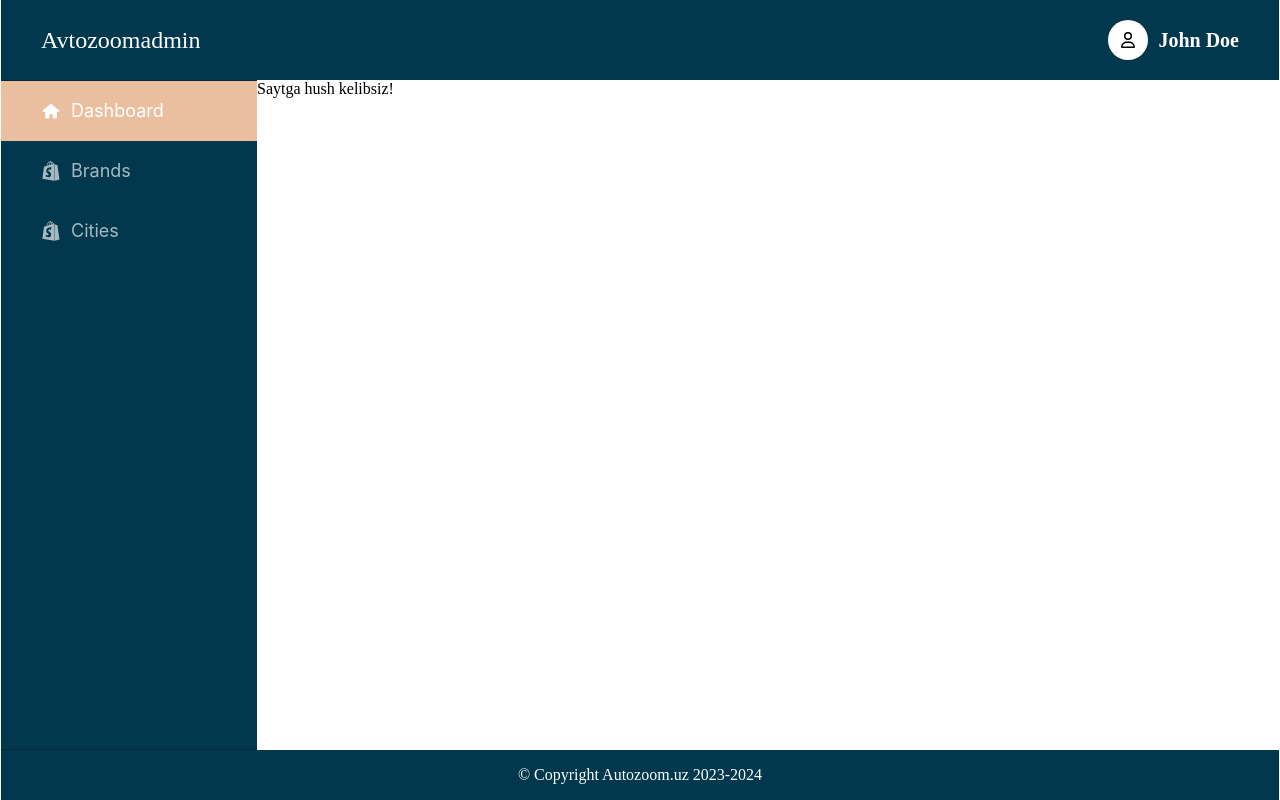
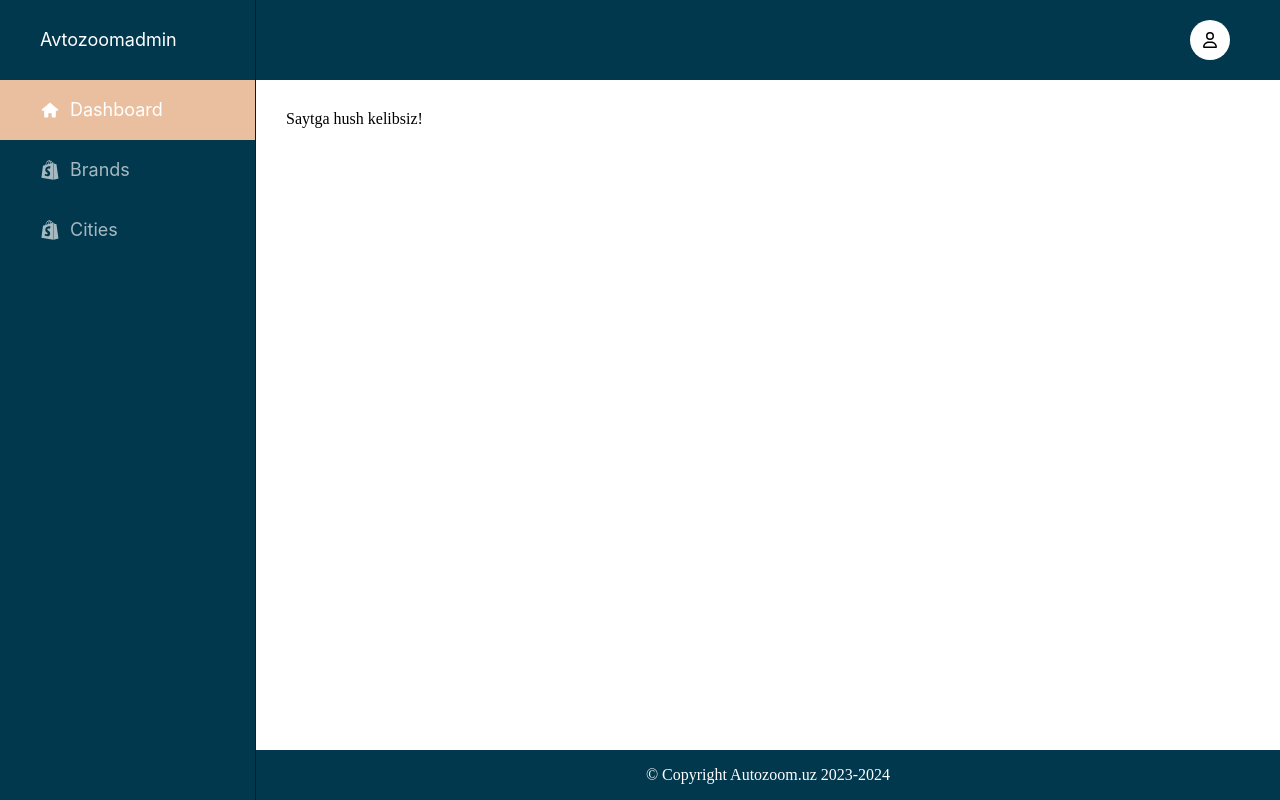
Before and after one commit to SunnatbekWeb/autozoom-admin, a React (Vite) app: page / in a window 1280 px wide. Built offline with nearby package versions, Linux system fonts and the light colour scheme.

Commit message:
changed style in table

```diff
--- a/src/components/Header/Header.css
+++ b/src/components/Header/Header.css
@@ -15,6 +15,7 @@ header {
         display: flex;
         align-items: center;
         column-gap: 10px;
+        cursor: pointer;
 
         & .user_icon {
             background: #FFFFFF;
--- a/src/components/Header/Header.jsx
+++ b/src/components/Header/Header.jsx
@@ -6,12 +6,12 @@ import "./Header.css";
 const Header = () => {
   return (
     <header>
-        <a href="/">Avtozoomadmin</a>
+      <div></div>
       <div className="user">
         <div className="user_icon">
           <FaRegUser />
         </div>
-        <span>John Doe</span>
+        <span>{localStorage.getItem("userName")}</span>
       </div>
     </header>
   );
--- a/src/components/Sidebar/Sidebar.jsx
+++ b/src/components/Sidebar/Sidebar.jsx
@@ -6,18 +6,23 @@ import { Menu } from "antd";
 
 import "./Sidebar.css";
 import { FaShopify } from "react-icons/fa6";
+import MenuItem from "antd/es/menu/MenuItem";
 
 const Sidebar = () => {
   const location = useLocation();
+
   return (
     <>
       <Menu
-        style={{ width: 256 }}
+        style={{ width: 256, borderRight: "1px solid #001f2c" }}
         defaultOpenKeys={["sub1"]}
         mode="inline"
         theme="dark"
         selectedKeys={[location.pathname]}
       >
+        <MenuItem style={{ height: "80px" }}>
+          <NavLink to="/">Avtozoomadmin</NavLink>
+        </MenuItem>
         <Menu.Item key="/" icon={<TiHome style={{ fontSize: "20px" }} />}>
           <NavLink to="/" rel="noopener noreferrer">
             Dashboard
--- a/src/index.css
+++ b/src/index.css
@@ -17,11 +17,23 @@ body {
   display: block;
   margin: 0 auto;
   height: 100vh;
-  padding: 0 1px;
+}
+
+main {
+  height: 100%;
+  padding: 30px;
 }
 
 .main-container {
   display: flex;
+}
+
+.second-container {
+  width: 100%;
+  height: 100vh;
+  display: flex;
+  flex-direction: column;
+  justify-content: space-between;
 }
 
 .active {
@@ -35,11 +47,9 @@ body {
 
 aside {
   min-height: fit-content;
-  border-bottom: 1px solid #012939;
-  border-top: 1px solid #012939;
 
   & ul {
-    height: calc(100vh - 80px - 52px);
+    height: 100vh;
   }
 
   .ant-menu-inline {
@@ -64,3 +74,15 @@ aside {
     width: 100% !important;
   }
 }
+
+.ant-table-thead th.thead-bg {
+  background-color: #01384d !important;
+  color: #FFFFFF !important;
+  border: none !important;
+}
+
+.ant-table-cell {
+  border-bottom: 1px solid #f0f0f0 !important;
+  border-right: 1px solid #f0f0f0;
+  border-left: 1px solid #f0f0f0;
+}
--- a/src/pages/Auth/Login.jsx
+++ b/src/pages/Auth/Login.jsx
@@ -1,3 +1,4 @@
+// @ts-nocheck
 import React, { useState } from "react";
 import styles from "./Login.module.css";
 import { useNavigate } from "react-router-dom";
@@ -28,8 +29,9 @@ function Login() {
       const responseData = await response.json();
       localStorage.setItem(
         "access_token",
-        responseData.data?.tokens?.accessToken?.token
+        responseData?.data?.tokens?.accessToken?.token
       );
+      localStorage.setItem("userName", responseData?.data?.user?.firstName)
       toast.success("Kirish muvafaqiyatli");
       navigate("/");
     } catch (error) {
--- a/src/pages/Cities/Cities.jsx
+++ b/src/pages/Cities/Cities.jsx
@@ -1,3 +1,4 @@
+// @ts-nocheck
 import { message, Table, Button, Modal, Form, Input } from "antd";
 import axios from "axios";
 import React, { useEffect, useState } from "react";
@@ -9,38 +10,6 @@ const Cities = () => {
   const [visible, setVisible] = useState(false);
   const [form] = Form.useForm();
   const [selectedCity, setSelectedCity] = useState(null);
-
-  const columns = [
-    {
-      title: "Name",
-      dataIndex: "name",
-      key: "name",
-    },
-    {
-      title: "Text",
-      dataIndex: "text",
-      key: "text",
-    },
-    {
-      title: "Images",
-      dataIndex: "images",
-      key: "images",
-    },
-    {
-      title: "Actions",
-      dataIndex: "actions",
-      render: (text, record) => (
-        <div className="buttons">
-          <Button type="primary" onClick={() => handleEdit(record)}>
-            Edit
-          </Button>
-          <Button type="dashed" onClick={() => handleDelete(record)}>
-            Delete
-          </Button>
-        </div>
-      ),
-    },
-  ];
 
   const getData = () => {
     setLoading(true);
@@ -131,16 +100,67 @@ const Cities = () => {
     form.resetFields();
   };
 
+  const columns = [
+    {
+      title: "ID",
+      dataIndex: "key",
+      className: "thead-bg",
+    },
+    {
+      title: "Name",
+      dataIndex: "name",
+      key: "name",
+      className: "thead-bg",
+    },
+    {
+      title: "Text",
+      dataIndex: "text",
+      key: "text",
+      className: "thead-bg",
+    },
+    {
+      title: "Images",
+      dataIndex: "images",
+      key: "images",
+      className: "thead-bg",
+    },
+    {
+      title: (
+        <div
+          style={{
+            display: "flex",
+            alignItems: "center",
+            justifyContent: "space-between",
+          }}
+        >
+          <span>Actions</span>
+          <Button
+            type="primary"
+            className={style["add-btn"]}
+            onClick={handleAdd}
+            style={{ margin: 0 }}
+          >
+            Add City
+          </Button>
+        </div>
+      ),
+      dataIndex: "actions",
+      render: (text, record) => (
+        <div className="buttons">
+          <Button type="primary" onClick={() => handleEdit(record)}>
+            Edit
+          </Button>
+          <Button type="dashed" onClick={() => handleDelete(record)}>
+            Delete
+          </Button>
+        </div>
+      ),
+      className: "thead-bg",
+    },
+  ];
+
   return (
     <div className={style["add-container"]}>
-      <Button
-        type="primary"
-        className={style["add-btn"]}
-        onClick={handleAdd}
-        style={{ marginBottom: 16 }}
-      >
-        Add City
-      </Button>
       <div style={{ overflowX: "auto" }}>
         <Table
           columns={columns}
--- a/src/pages/Cities/Cities.module.css
+++ b/src/pages/Cities/Cities.module.css
@@ -14,3 +14,9 @@
   align-items: center;
   gap: 30px;
 }
+
+.ant-table-thead {
+  & tr {
+    background: #01384D !important;
+  }
+}
--- a/src/pages/Layout.jsx
+++ b/src/pages/Layout.jsx
@@ -6,18 +6,18 @@ import Footer from "../components/Footer/Footer";
 
 const Layout = () => {
   return (
-    <>
-      <Header />
-      <div className="main-container">
-        <aside>
-          <Sidebar />
-        </aside>
+    <div className="main-container">
+      <aside>
+        <Sidebar />
+      </aside>
+      <div className="second-container">
+        <Header />
         <main>
           <Outlet />
         </main>
+        <Footer />
       </div>
-      <Footer />
-    </>
+    </div>
   );
 };
 
```
Also changed, not shown: src/pages/Model/Model.jsx (added, +7 -0 lines), src/pages/Model/Model.css (added).
